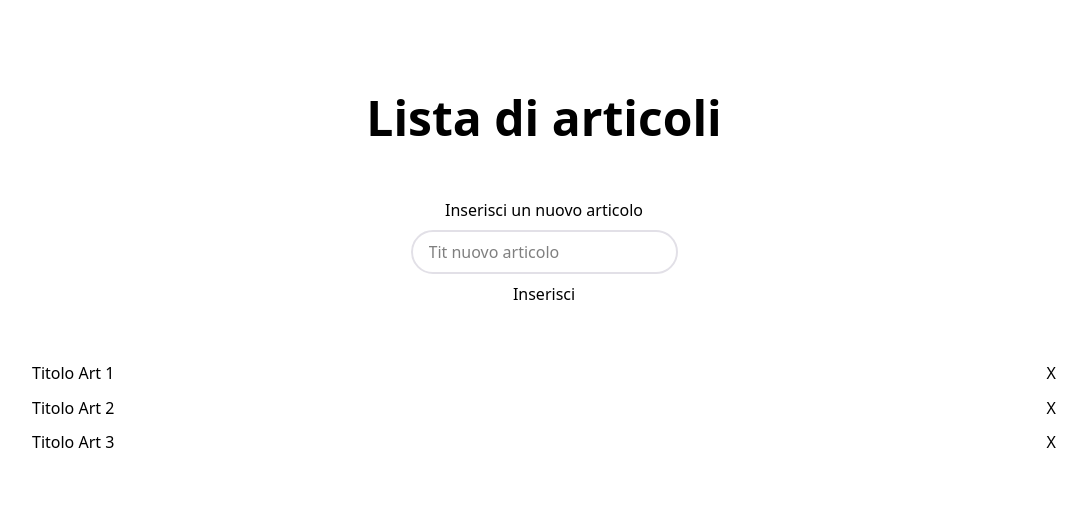
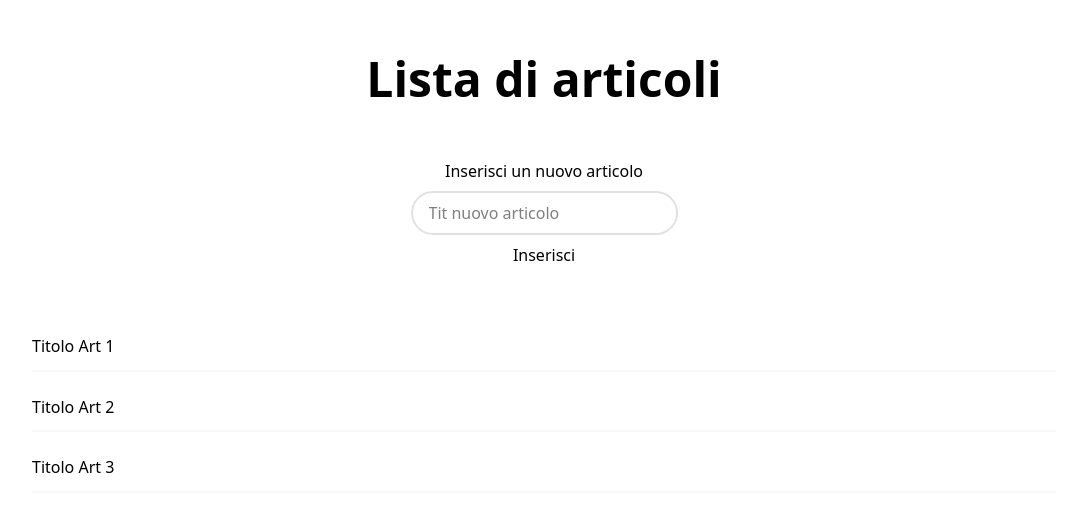
Before and after one commit to lorenzoferrante97/react-form, a React (Vite) app: page / in a window 1280 px wide. Shown: the part 126-638 px from the top of the page, without its empty margins (96-1183 px from the left). Built offline with nearby package versions, Linux system fonts and the light colour scheme; a web font is replaced by a local one.

Commit message:
bonus: test

```diff
--- a/eslint.config.js
+++ b/eslint.config.js
@@ -33,6 +33,7 @@ export default [
         'warn',
         { allowConstantExport: true },
       ],
+      'react/prop-types': 'off'
     },
   },
 ]
--- a/src/components/List.jsx
+++ b/src/components/List.jsx
@@ -1,18 +1,32 @@
+import { useState } from "react"
 
 
 
 export default function List ({ articles }) {
+
+    // console.log("articles: ", articles)
+
+    // const newArticles = articles;
+
+    // const [ updatedArticles, setUpdatedArticles ] = useState([]);
+
+    // console.log("updatedArticles: ", updatedArticles)
+
+    // const deleteFromList = (i) => {
+    //     setUpdatedArticles( articles.filter( (article, index) => index !== i ) );
+    // }
 
     return (
 
         <>
         <ul className="flex flex-col gap-3u w-full">
             {
+
                 articles.map( (article, index) => {
                     return (
-                        <li className="font-body-base-regular flex justify-between items-center" key={index}>
+                        <li className="font-body-base-regular flex justify-between items-center border-b-2 border-smoke-50 py-3u" key={index}>
                             <p>{article}</p>
-                            <button>X</button>
+                            {/* <button className="bg-red-400 text-white rounded-sm py-u px-2u hover:px-5u transition-all" onClick={ () => deleteFromList(index) }>X</button> */}
                         </li>
                     )
                 } )
```
